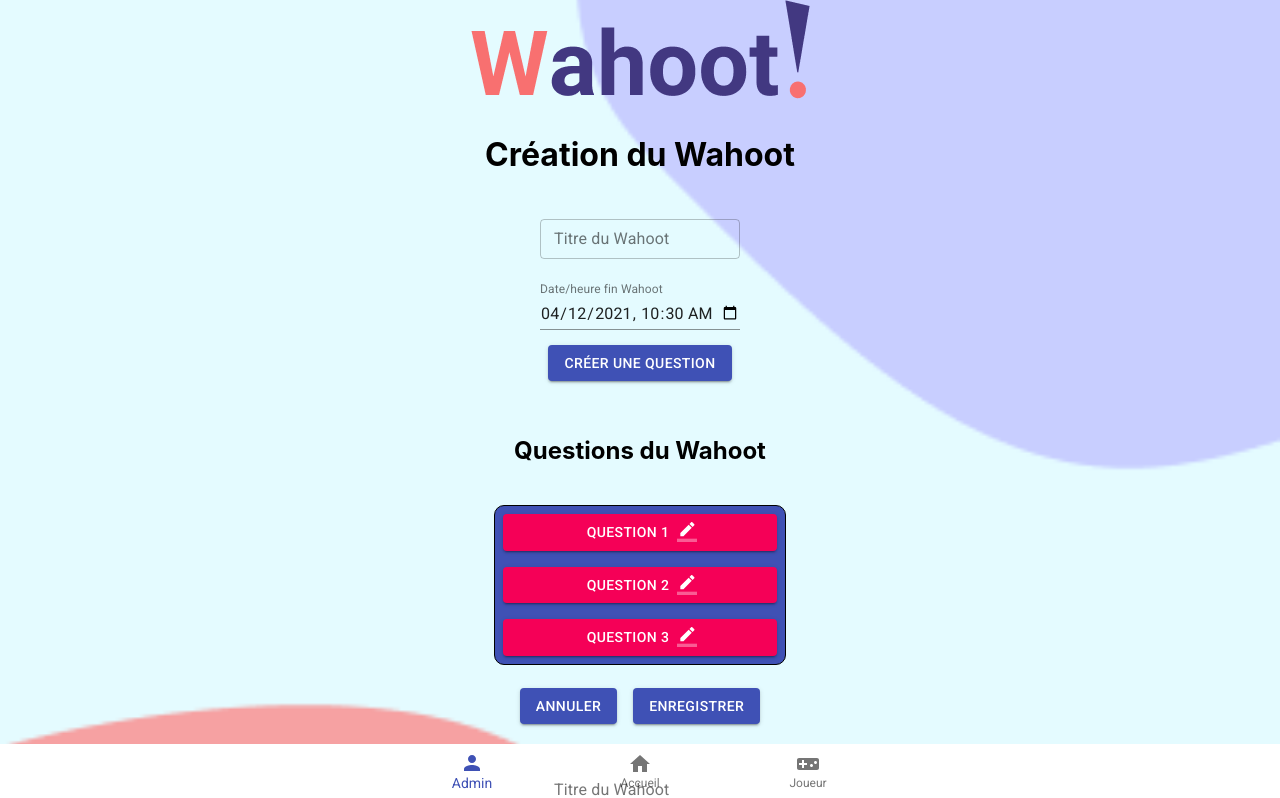
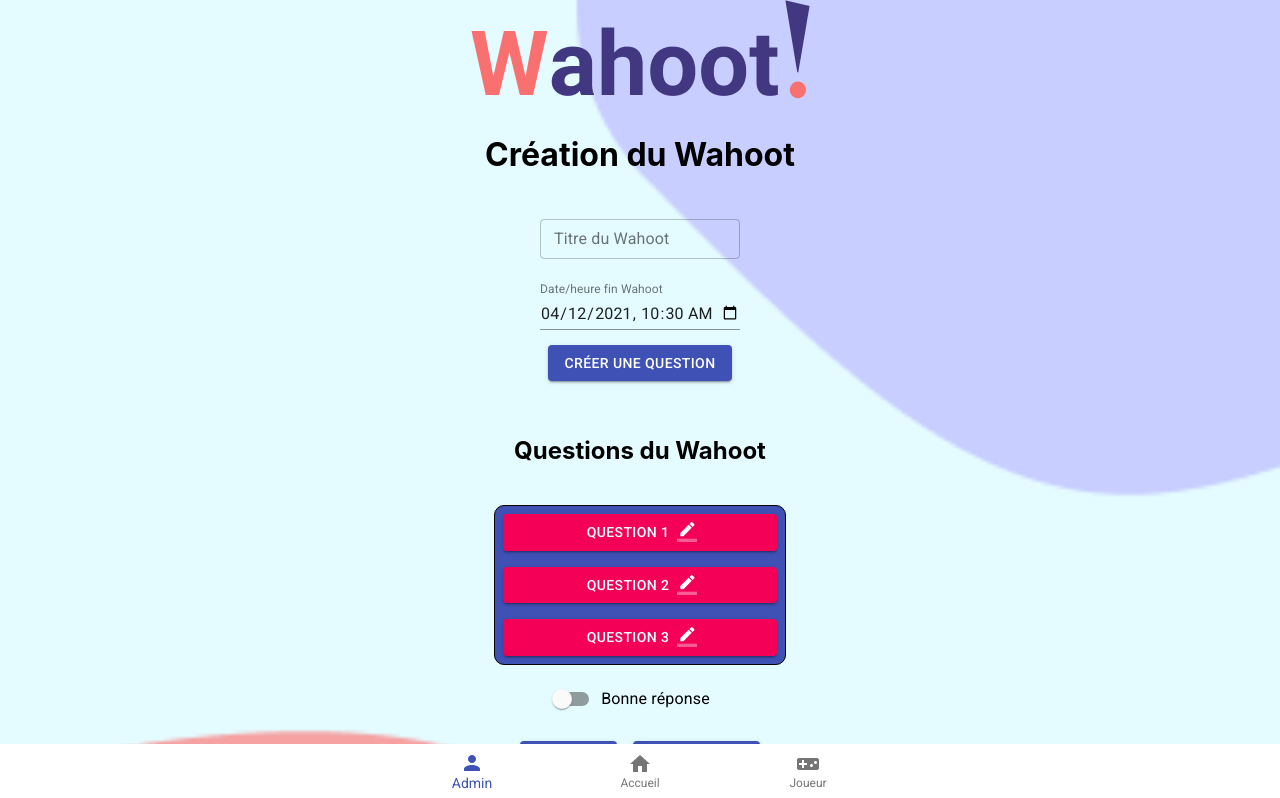
Before and after one commit to WildCodeSchool/bdx-wahoot, a React (Create React App) app in the folder wahoot/: page / in a window 1280 px wide. Shown: the top 798 px of the page. Built offline with nearby package versions, Linux system fonts and the light colour scheme.

Commit message:
maj dialog

```diff
--- a/wahoot/src/View/CreationWahoot/CreationWahoot.jsx
+++ b/wahoot/src/View/CreationWahoot/CreationWahoot.jsx
@@ -7,6 +7,7 @@ import ButtonCancel from "./Components/ButtonCancel";
 import ButtonSave from "./Components/ButtonSave";
 import QuestionsW from "./Components/QuestionsW";
 import { makeStyles } from '@material-ui/core/styles';
+import SwitchRightAnswer from '../CreationQuestions/Components/SwitchRightAnswer';
 
 const useStyles = makeStyles((theme) => ({
     container: {
@@ -44,6 +45,9 @@ const CreationWahoot = () => {
         <div className={classes.block}>
             <QuestionsW/>
         </div>
+        <div className={classes.block}>
+            <SwitchRightAnswer />
+        </div>
       {/*<ButtonQuestion/>
         <ButtonHome/>*/}
         <div className={classes.container}>
```
